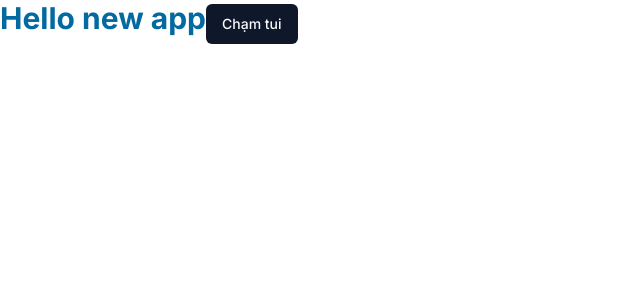
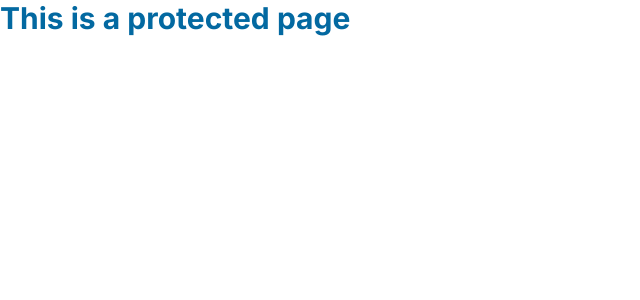
Before and after one commit to TreNgheDiCode/cigp-lms-platform, a Next.js app: page / in a window 1280 px wide. Shown: the top 300 px of the page, without its empty margins (0-640 px from the left). Built offline with nearby package versions, Linux system fonts and the light colour scheme.

Commit message:
Folder Setup (Test)

```diff
--- /dev/null
+++ b/app/(auth)/(routes)/sign-in/page.tsx
@@ -0,0 +1,7 @@
+const SignInPage = () => {
+  return (
+    <div>This is unprotected</div>
+   );
+}
+
+export default SignInPage;
--- /dev/null
+++ b/app/(dashboard)/(routes)/page.tsx
@@ -0,0 +1,4 @@
+export default function Home() {
+  return <div className="font-bold text-3xl text-sky-700"> This is a protected page
+  </div>;
+}
--- a/app/globals.css
+++ b/app/globals.css
@@ -2,7 +2,9 @@
 @tailwind components;
 @tailwind utilities;
 
-html, body, :root {
+html,
+body,
+:root {
   height: 100%;
 }
 
--- a/app/page.tsx
+++ /dev/null
@@ -1,8 +0,0 @@
-import { Button } from "@/components/ui/button";
-import Image from "next/image";
-
-export default function Home() {
-  return <div className="font-bold text-3xl text-sky-700">Hello new app
-    <Button>Chạm tui</Button>
-  </div>;
-}
--- /dev/null
+++ b/app/test/page.tsx
@@ -0,0 +1,7 @@
+const TestPage = () => {
+  return (
+    <div>Test Page</div>
+   );
+}
+
+export default TestPage;
--- a/package.json
+++ b/package.json
@@ -17,9 +17,9 @@
     "class-variance-authority": "^0.7.0",
     "clsx": "^2.0.0",
     "eslint": "8.49.0",
-    "eslint-config-next": "13.4.19",
+    "eslint-config-next": "13.4.12",
     "lucide-react": "^0.279.0",
-    "next": "13.4.19",
+    "next": "13.4.12",
     "postcss": "8.4.29",
     "react": "18.2.0",
     "react-dom": "18.2.0",
```
Also changed, not shown: tsconfig.json (+19 -5 lines), 2 other files (tests, documents, lock files or other folders).
